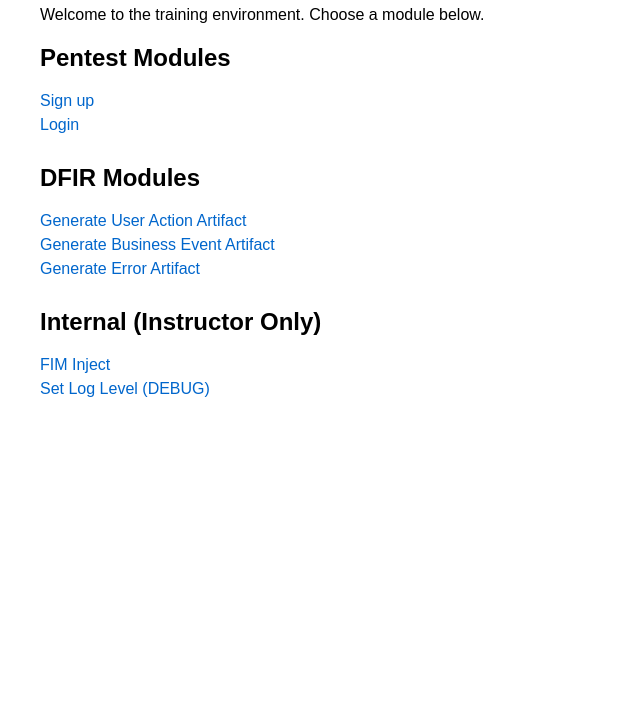
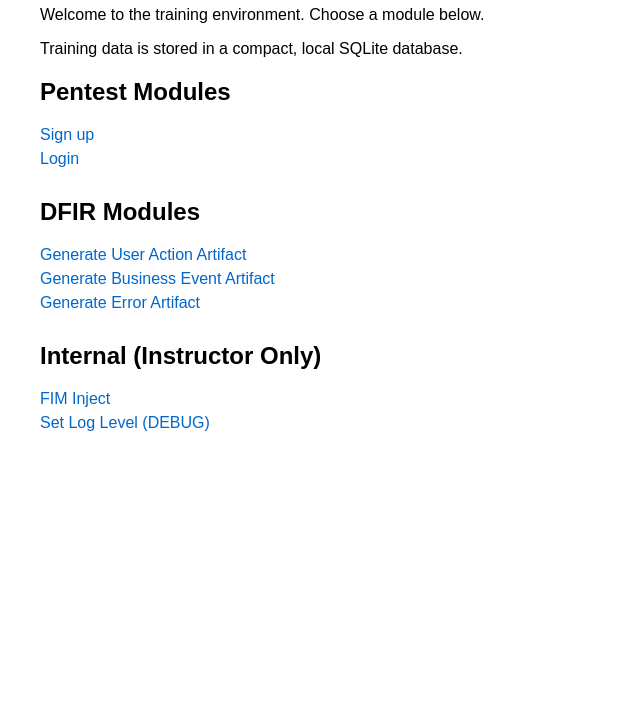
Before and after one commit to kucukkgl/fusionsec-lab, a plain HTML site: page templates/index.html in a window 1280 px wide. Shown: the part 92-800 px from the top of the page, without its empty margins (0-640 px from the left). Drawn offline with Linux system fonts and the light colour scheme.

Commit message:
sqlite hint

```diff
--- a/templates/index.html
+++ b/templates/index.html
@@ -28,6 +28,7 @@
 
     <h1>FusionSec Lab</h1>
     <p>Welcome to the training environment. Choose a module below.</p>
+    <p>Training data is stored in a compact, local SQLite database.</p>
 
     <div class="section">
         <h2>Pentest Modules</h2>
```
